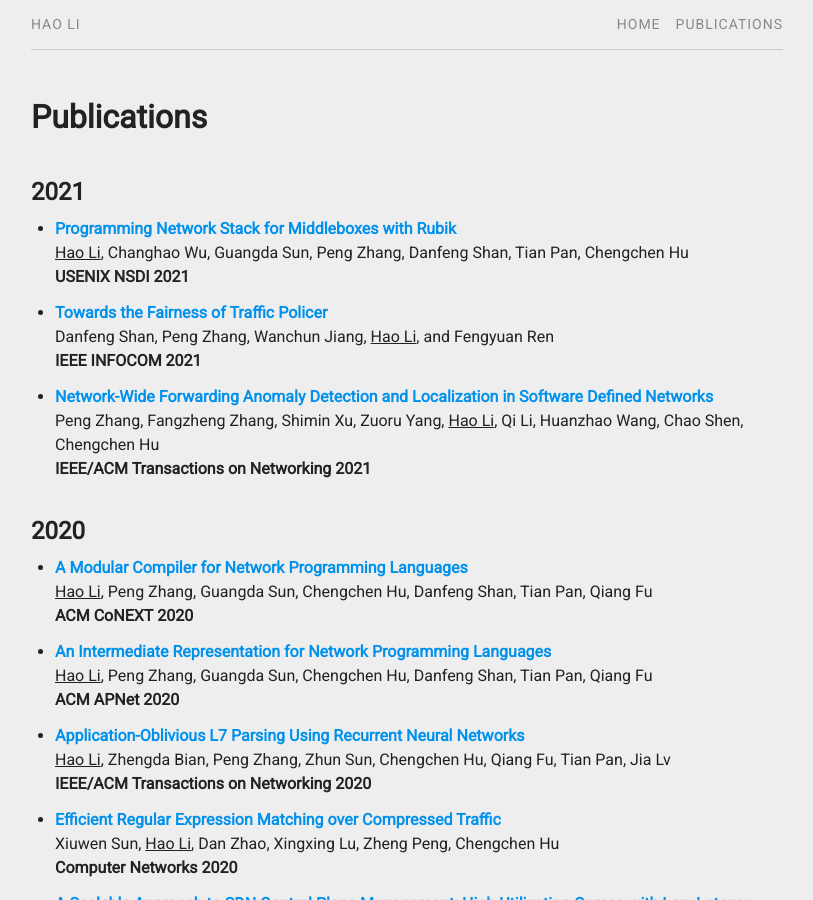
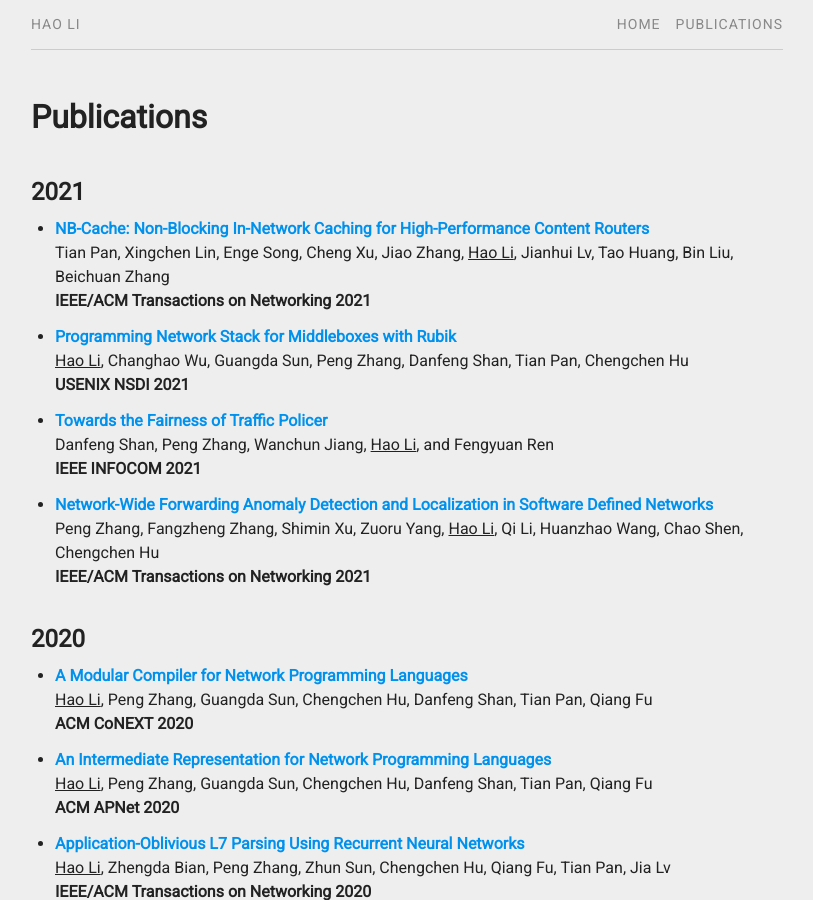
Before and after one commit to aquatoney/aquatoney.github.io, a Jekyll site: the page built from pubs.md, in a window 1280 px wide and 900 px high. Shown: the whole window, without its empty margins (233-1046 px from the left). Built offline with Jekyll 4.4.1, drawn with Linux system fonts in a browser that asks for light colours.

Commit message:
Add nbcache-ton21-pan

```diff
--- a/_data/pubs.yml
+++ b/_data/pubs.yml
@@ -1,3 +1,9 @@
+    - title:   "NB-Cache: Non-Blocking In-Network Caching for High-Performance Content Routers"
+      author:  "Tian Pan, Xingchen Lin, Enge Song, Cheng Xu, Jiao Zhang, Hao Li, Jianhui Lv, Tao Huang, Bin Liu, Beichuan Zhang"
+      journal: "ToN"
+      year:    "2021"
+      file:    "nbcache-ton21-pan.pdf"
+
     - title:   "Programming Network Stack for Middleboxes with Rubik"
       author:  "Hao Li, Changhao Wu, Guangda Sun, Peng Zhang, Danfeng Shan, Tian Pan, Chengchen Hu"
       journal: "NSDI"
```
